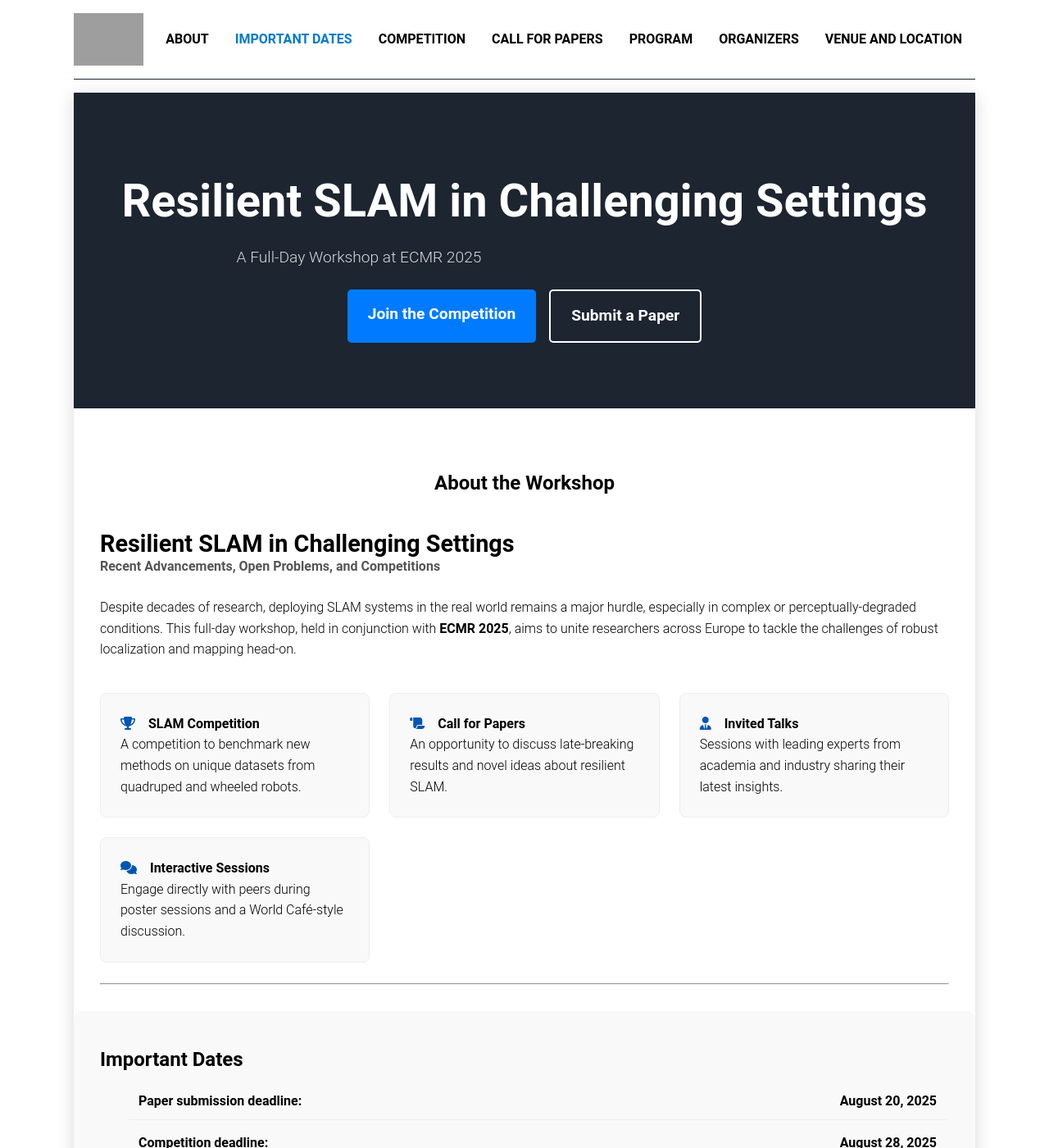
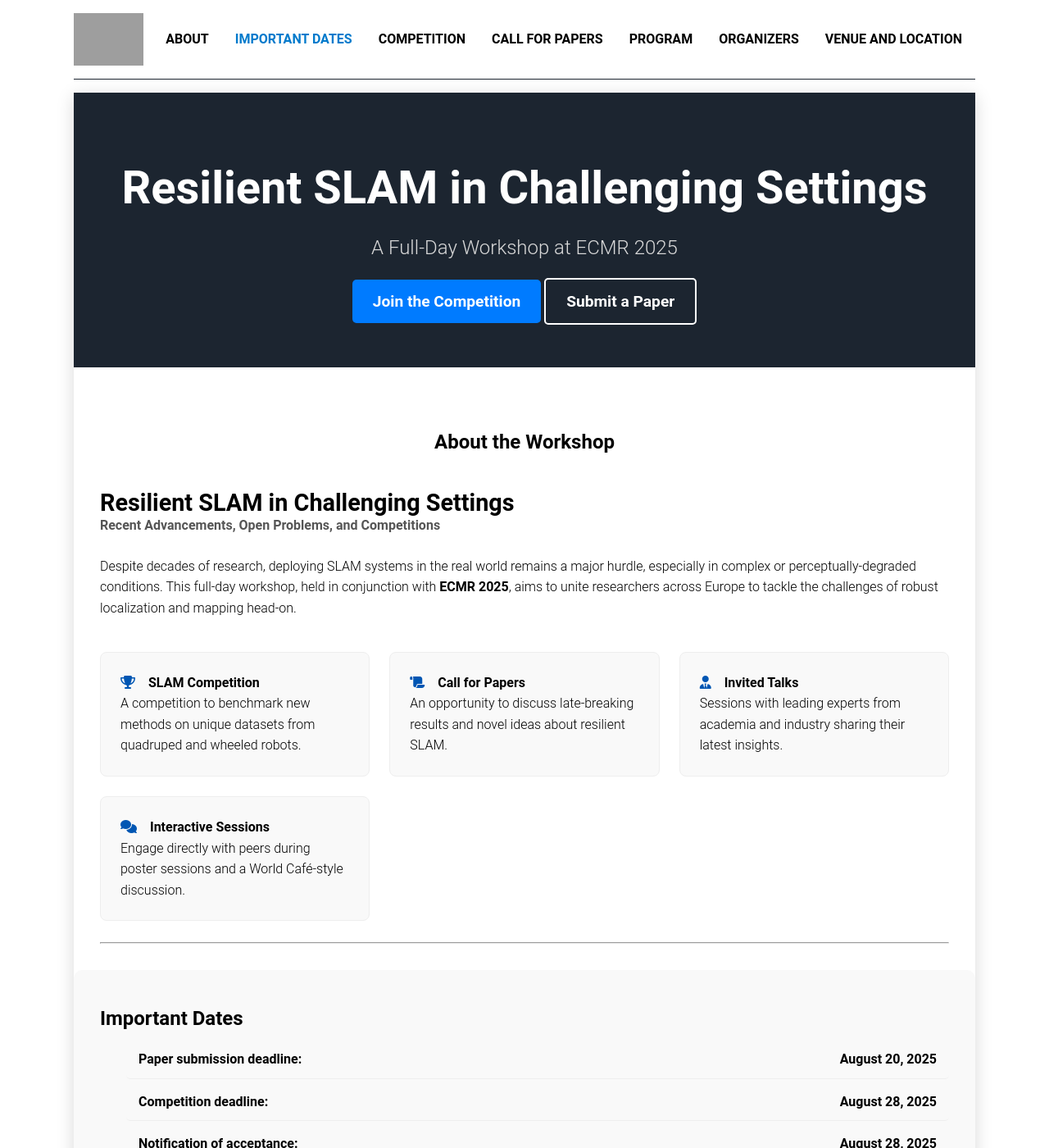
Before and after one commit to comrob/ecmr25slam, a Jekyll site: the page built from docs/index.markdown, in a window 1280 px wide and 1400 px high. Shown: the whole window at 82% size. Built offline with Jekyll 4.4.1, drawn with Linux system fonts in a browser that asks for light colours; grey boxes are pictures that could not be loaded.

Commit message:
fix alignment

```diff
--- a/docs/assets/css/custom.css
+++ b/docs/assets/css/custom.css
@@ -13,36 +13,6 @@ section:nth-of-type(even) {
 
 main > hr {
   display: none; /* Hide the <hr> tags for a cleaner look */
-}
-
-/* --- Styles for Hero Section --- */
-
-.hero-section {
-  background-color: var(--dark-color);
-  color: white;
-  text-align: center;
-  padding: 4rem 2rem;
-  margin: 0 -2rem 2rem -2rem; /* Extend to edges and add bottom margin */
-}
-
-.hero-content h1 {
-  color: white;
-  font-size: 3.5rem;
-  margin-bottom: 0.5rem;
-}
-
-.hero-subtitle {
-  font-size: 1.5rem;
-  font-weight: 300;
-  color: var(--gray);
-  margin-bottom: 2rem;
-}
-
-.hero-buttons {
-  display: flex;
-  justify-content: center;
-  gap: 1rem;
-  flex-wrap: wrap; /* Allows buttons to stack on mobile */
 }
 
 /* Style for the secondary button */
--- a/docs/assets/css/style.css
+++ b/docs/assets/css/style.css
@@ -110,13 +110,6 @@ h3 {
 }
 
 /* --------------- STATS boxes ------------------ */
-.stats {
-  display: flex;
-  justify-content: center;
-  gap: 1.5rem;
-  margin: 1rem 0;
-  width: 100%;
-}
 
 .stat-box {
   width: 100%;
@@ -526,15 +519,7 @@ pre {
 }
 
 .card-content strong {
-  font-size: 1.1rem;.image-info-card img {
-    height: var(--image-height);  /* Keep this as 250px */
-    width: 100%;                  /* Change from 'auto' to '100%' */
-    object-fit: cover;            /* Change from 'fill' to 'cover' */
-
-    /* Your other styles like border-radius remain unchanged */
-    border-bottom-left-radius: 0;
-    border-bottom-right-radius: 0;
-  }
+  font-size: 1.1rem;
   color: var(--dark-color);
   margin-bottom: 0.1rem;
 }
@@ -949,54 +934,93 @@ section:nth-of-type(even) {
 
 /* --- Competition Section - Hero Banner Layout --- */
 
+/* --- 1. Main Hero Section (Top of Page) --- */
+
+.hero-section {
+  background-color: var(--dark-color);
+  padding: 4rem 2rem;
+  margin: 0 -2rem 2rem -2rem;
+}
+
+/* Apply a flex layout to the content container inside the top hero */
+.hero-section .hero-content {
+  display: flex;
+  flex-direction: column;
+  align-items: center;
+}
+
+/* Styles for the H1 in the top hero */
+.hero-section h1 {
+  color: white;
+  font-size: 3.5rem;
+  margin-bottom: 0.5rem;
+  text-align: center;
+}
+
+/* Styles for the subtitle in the top hero */
+.hero-section .hero-subtitle {
+  font-size: 1.5rem;
+  font-weight: 300;
+  color: var(--gray);
+  margin-bottom: 2rem;
+  text-align: center;
+}
+
+/* --- 2. Competition Hero Section (The one with the background image) --- */
+
 .competition-hero {
-  position: relative; /* Required for overlay and content positioning */
+  position: relative;
   width: 100%;
-  height: 400px; /* Adjust height as needed */
+  height: 400px;
   display: flex;
   align-items: center;
   justify-content: center;
   text-align: center;
-  color: white;
   border-radius: 8px;
-  overflow: hidden; /* Keeps all child elements within the rounded corners */
+  overflow: hidden;
 }
 
+/* 2. The background image: Positioned absolutely to fill the container. */
 .hero-background {
   position: absolute;
   top: 0;
   left: 0;
   width: 100%;
   height: 100%;
-  object-fit: cover; /* Ensures the image covers the area without distortion */
-  z-index: 1;
+  object-fit: cover;
+  z-index: 1; /* Layer 1: The very bottom. */
 }
 
+/* 3. The dark overlay: Also positioned absolutely to cover the image. */
 .hero-overlay {
   position: absolute;
   top: 0;
   left: 0;
   width: 100%;
   height: 100%;
-  background: rgba(0, 0, 0, 0.6); /* Dark overlay to make text readable */
-  z-index: 2;
+  background: rgba(0, 0, 0, 0.6);
+  z-index: 2; /* Layer 2: Sits on top of the image. */
 }
 
-.hero-content {
-  position: relative; /* Puts content above the overlay */
-  z-index: 3;
+/* 4. The text content: Positioned relatively to sit on top of the stack. */
+.competition-hero .hero-content {
+  position: relative;
+  z-index: 3; /* Layer 3: Sits on top of everything else. */
+  color: white;
   padding: 1rem;
 }
 
-.hero-content h2 {
+/* 5. Styles for the text elements to ensure they are visible. */
+.competition-hero h2 {
   font-size: 2.5rem;
-  margin-bottom: 0.5rem;
+  color: white;
 }
 
-.hero-content p {
+.competition-hero p {
   font-size: 1.2rem;
   max-width: 600px;
-  margin-bottom: 1.5rem;
+  margin: 1rem auto;
+  color: white;
 }
 
 /* --- Details Section Below Banner --- */
```
